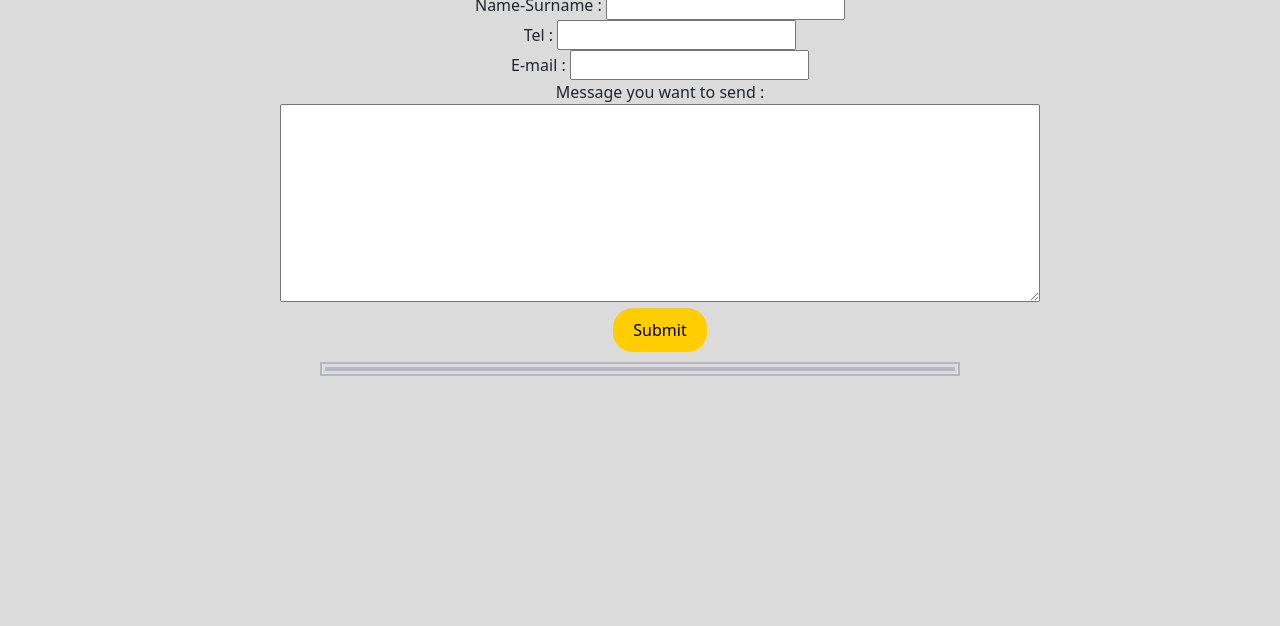
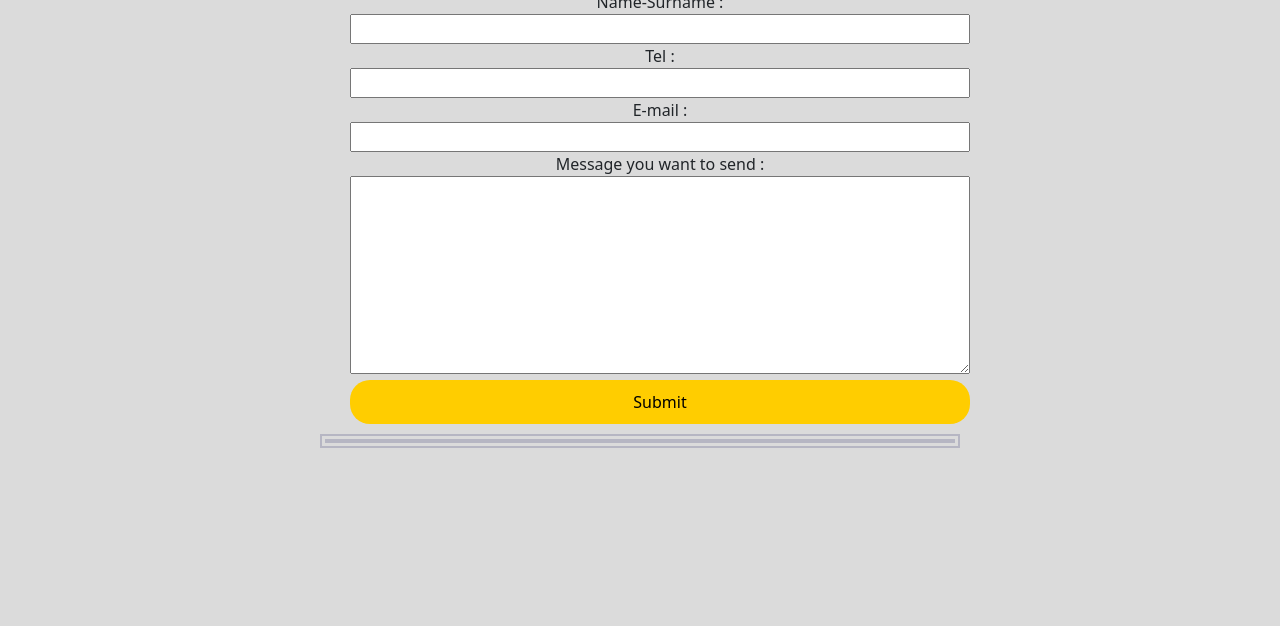
Before and after one commit to NAMEMYZ/Contract, a plain HTML site: page index.html in a window 1280 px wide. Shown: the part 174-800 px from the top of the page. Drawn offline with nearby package versions, Linux system fonts and the light colour scheme; a web font is replaced by a local one.

Commit message:
Add files via upload

```diff
--- a/index.html
+++ b/index.html
@@ -73,17 +73,17 @@
  </header>
  <section id="contact">
   <h1>Contract</h1>
-  <form class="form-1" action="mailto:jennarong@pim.ac.th" method="post" enctype="text/plain">
+  <form class="form-1" action="chawanakornname@gmail.com" method="post" enctype="text/plain">
 
-    <label>Name-Surname :</label>
-    <input type="text" name="name_surname" value=""><br>
-    <label>Tel :</label>
-    <input type="tel" name="tel" value=""><br>
-    <label>E-mail :</label>
-    <input type="email" name="email" value=""><br>
-    <label>Message you want to send :</label><br>
-    <textarea name="message" rows="8" cols="80"></textarea><br>
-    <input type="submit" class="button" name="">
+    <label class = "col-lg-6 col-md-12 col-xs-12">Name-Surname :</label>
+    <input class = "col-lg-6 col-md-12 col-xs-12" type="text" name="name_surname" value=""><br>
+    <label class = "col-lg-6 col-md-12 col-xs-12">Tel :</label>
+    <input class = "col-lg-6 col-md-12 col-xs-12" type="tel" name="tel" value=""><br>
+    <label class = "col-lg-6 col-md-12 col-xs-12">E-mail :</label>
+    <input class = "col-lg-6 col-md-12 col-xs-12" type="email" name="email" value=""><br>
+    <label class = "col-lg-6 col-md-12 col-xs-12">Message you want to send :</label><br>
+    <textarea class = "col-lg-6 col-md-12 col-xs-12" name="message" rows="8" cols="40"></textarea><br>
+    <input type="submit" class="button col-lg-6 col-md-12 col-xs-12" name="">
   </form>
 
   <hr>
--- a/style.css
+++ b/style.css
@@ -123,3 +123,6 @@ hr {
 .button:hover {
   background-color: #CF7500; /* เปลี่ยนสีเมื่อ hover */
 }
+.nav-link{
+  text-align: left;
+}
```
Lines whose indentation alone changed are shown as unchanged.
